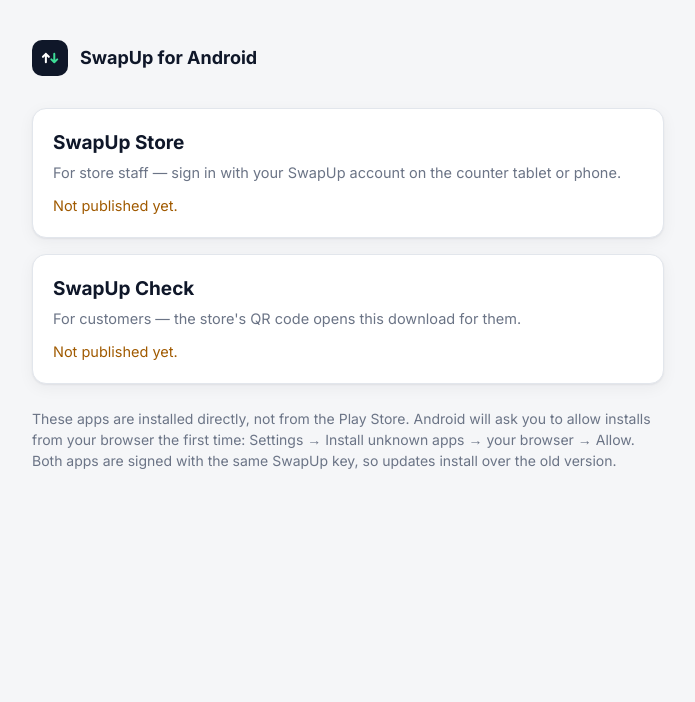
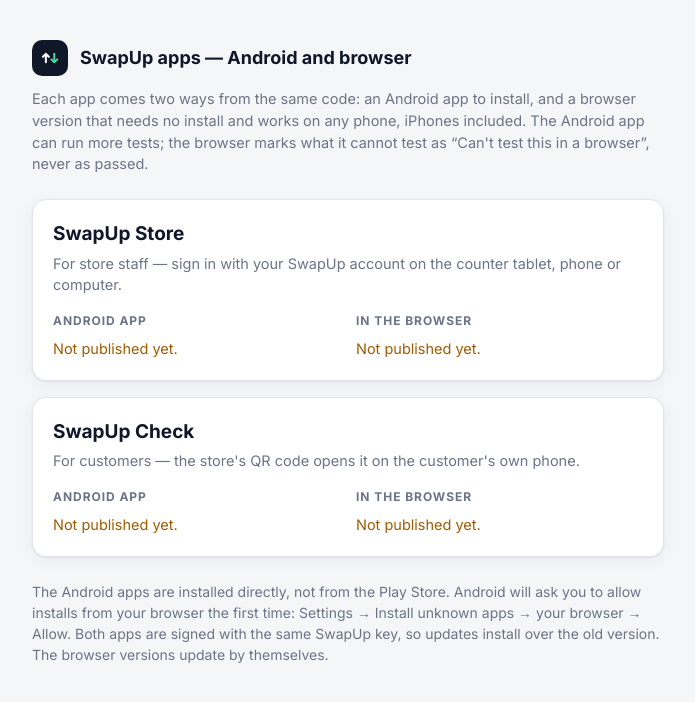
Before and after one commit to ummadicht/test1sw, a Next.js app: page /downloads in a window 1280 px wide. Shown: the top 702 px of the page, without its empty margins (292-987 px from the left). Built offline with nearby package versions, Linux system fonts and the light colour scheme.

Commit message:
wip: /downloads lists the browser versions next to the APKs

```diff
--- a/app/downloads/page.tsx
+++ b/app/downloads/page.tsx
@@ -1,12 +1,12 @@
-import { apkInfo, mb } from "@/lib/server/downloads";
+import { apkInfo, mb, webAppInfo, type AppId } from "@/lib/server/downloads";
 import { BrandMark } from "@/components/ui";
 
 export const dynamic = "force-dynamic";
 export const metadata = { title: "Download the apps" };
 
-const APPS = [
-  { app: "store" as const, name: "SwapUp Store", who: "For store staff — sign in with your SwapUp account on the counter tablet or phone." },
-  { app: "check" as const, name: "SwapUp Check", who: "For customers — the store's QR code opens this download for them." },
+const APPS: { app: AppId; name: string; who: string }[] = [
+  { app: "store", name: "SwapUp Store", who: "For store staff — sign in with your SwapUp account on the counter tablet, phone or computer." },
+  { app: "check", name: "SwapUp Check", who: "For customers — the store's QR code opens it on the customer's own phone." },
 ];
 
 export default function Downloads() {
@@ -15,36 +15,80 @@ export default function Downloads() {
       <div className="max-w-2xl mx-auto px-5 py-10">
         <div className="flex items-center gap-3">
           <BrandMark size={36} />
-          <span className="text-lg font-bold">SwapUp for Android</span>
+          <span className="text-lg font-bold">SwapUp apps — Android and browser</span>
         </div>
-        <div className="mt-8 space-y-4">
+        <p className="hint !mt-3 text-[14.5px]">
+          Each app comes two ways from the same code: an Android app to install, and a browser version that needs no install and works on any phone,
+          iPhones included. The Android app can run more tests; the browser marks what it cannot test as &ldquo;Can&apos;t test this in a browser&rdquo;,
+          never as passed.
+        </p>
+        <div className="mt-6 space-y-4">
           {APPS.map((a) => {
             const info = apkInfo(a.app);
+            const web = webAppInfo(a.app);
             return (
-              <section key={a.app} className="card card-pad">
+              <section key={a.app} className="card card-pad" id={a.app}>
                 <h2 className="text-[19px] font-bold">{a.name}</h2>
                 <p className="hint !mt-1 text-[14.5px]">{a.who}</p>
+
+                <div className="mt-4 grid gap-4 sm:grid-cols-2">
+                  <div>
+                    <div className="section-title">Android app</div>
                     {info ? (
                       <>
-                    <a className="btn btn-primary mt-4" href={`/downloads/swapup-${a.app}.apk`}>
-                      Download {a.name} · v{info.version} · {mb(info.bytes)}
+                        <a className="btn btn-primary mt-2 whitespace-normal text-center" href={`/downloads/swapup-${a.app}.apk`}>
+                          Download · v{info.version} · {mb(info.bytes)}
                         </a>
                         <p className="hint num break-all">
                           Built {info.builtAt.slice(0, 10)} · SHA-256 {info.sha256}
                         </p>
                       </>
                     ) : (
-                  <p className="mt-3 text-warn text-[14.5px]">Not published yet.</p>
+                      <p className="mt-2 text-warn text-[14.5px]">Not published yet.</p>
                     )}
+                  </div>
+
+                  <div>
+                    <div className="section-title">In the browser</div>
+                    {a.app === "store" ? (
+                      web ? (
+                        <>
+                          <a className="btn mt-2 whitespace-normal text-center" href={web.path}>
+                            Open SwapUp Store in your browser
+                          </a>
+                          <p className="hint">Sign in with the same username and password as this site.</p>
+                          <WebVersion version={web.version} builtAt={web.builtAt} />
+                        </>
+                      ) : (
+                        <p className="mt-2 text-warn text-[14.5px]">Not published yet.</p>
+                      )
+                    ) : web ? (
+                      <p className="mt-2 text-[14.5px] leading-relaxed">
+                        SwapUp Check runs in the browser from the store&apos;s QR: the customer scans it and taps{" "}
+                        <b>Test in this browser — no install</b>. It needs that QR&apos;s code, so there is no link to open here.
+                        <WebVersion version={web.version} builtAt={web.builtAt} />
+                      </p>
+                    ) : (
+                      <p className="mt-2 text-warn text-[14.5px]">Not published yet.</p>
+                    )}
+                  </div>
+                </div>
               </section>
             );
           })}
         </div>
         <p className="hint mt-6 text-[14px]">
-          These apps are installed directly, not from the Play Store. Android will ask you to allow installs from your browser the first time: Settings →
-          Install unknown apps → your browser → Allow. Both apps are signed with the same SwapUp key, so updates install over the old version.
+          The Android apps are installed directly, not from the Play Store. Android will ask you to allow installs from your browser the first time:
+          Settings → Install unknown apps → your browser → Allow. Both apps are signed with the same SwapUp key, so updates install over the old version.
+          The browser versions update by themselves.
         </p>
       </div>
     </main>
   );
 }
+
+/** What the web builder's version.json said, if it wrote one. */
+function WebVersion({ version, builtAt }: { version: string | null; builtAt: string | null }) {
+  const parts = [version ? (/^\d/.test(version) ? `v${version}` : version) : null, builtAt ? `built ${builtAt.slice(0, 10)}` : null].filter(Boolean);
+  return parts.length ? <span className="hint num block">{parts.join(" · ")}</span> : null;
+}
```
Lines whose indentation alone changed are shown as unchanged.
